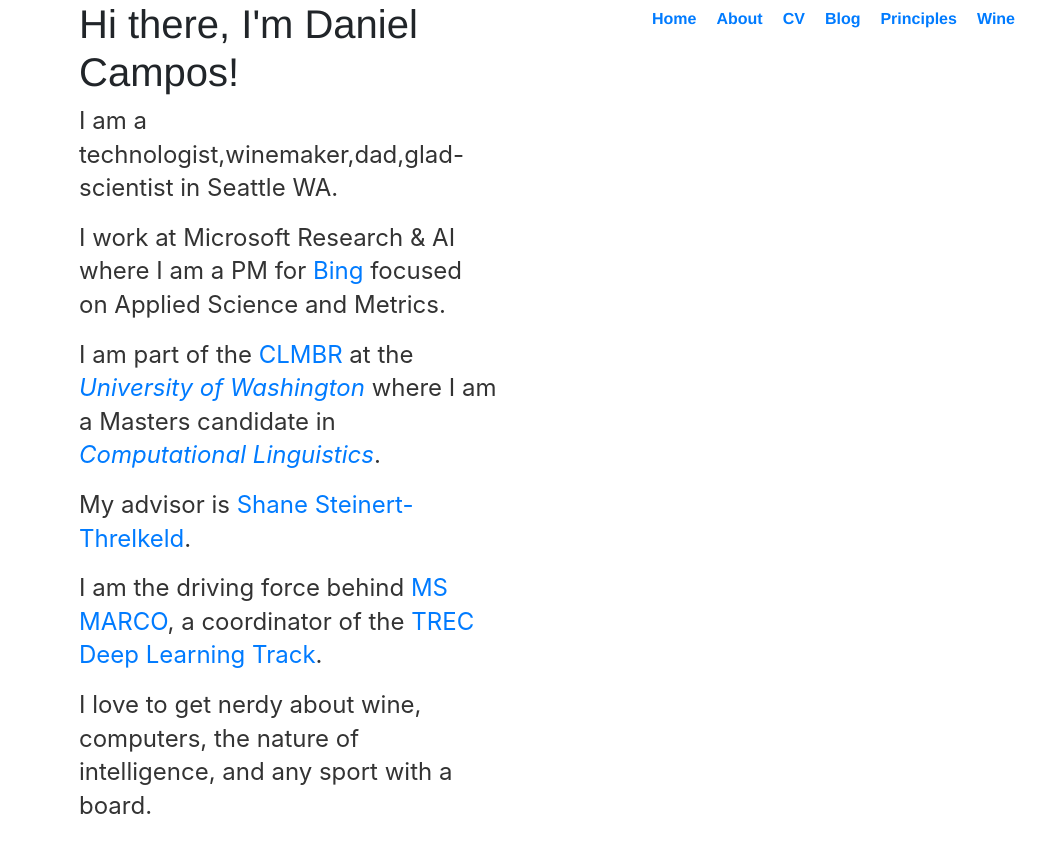
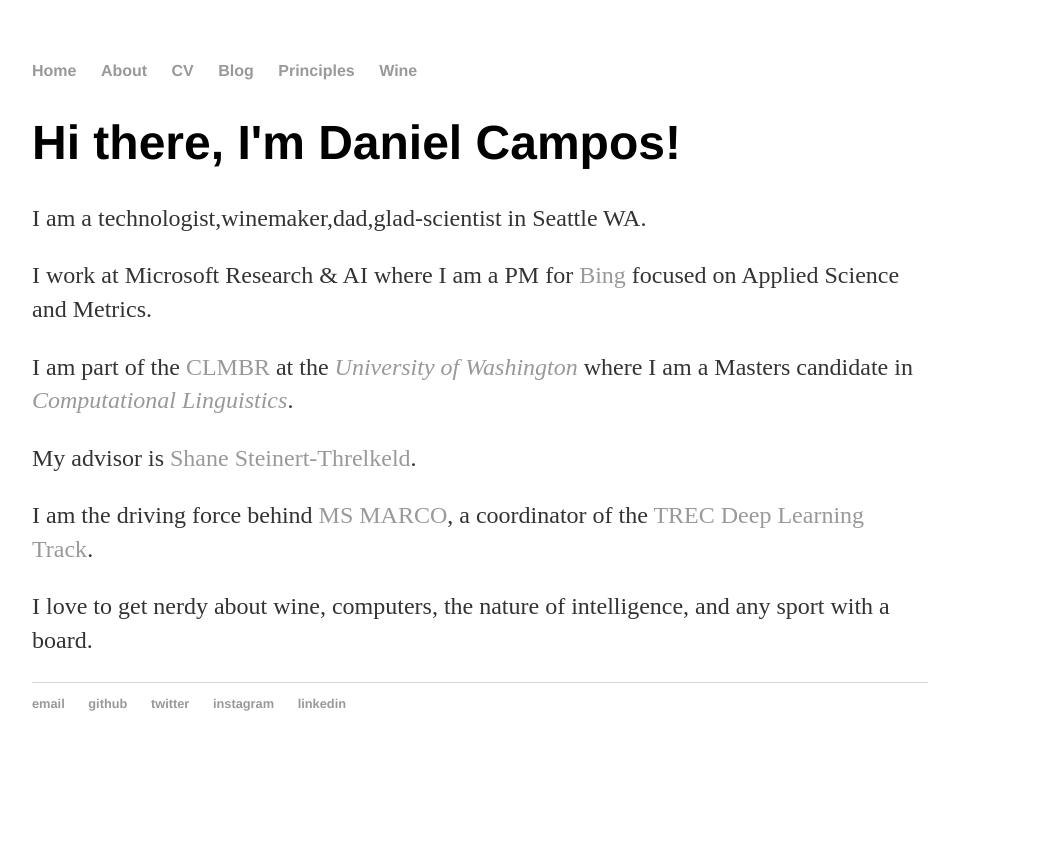
Before and after one commit to spacemanidol/spacemanidol.github.io, a Jekyll site: the page built from index.html, in a window 1280 px wide. Shown: the top 853 px of the page, without its empty margins (160-1206 px from the left). Built offline with Jekyll 4.4.1, drawn with Linux system fonts in a browser that asks for light colours; comment, search, counter and statistics services are not loaded.

Commit message:
Update default.html

```diff
--- a/_layouts/default.html
+++ b/_layouts/default.html
@@ -3,14 +3,13 @@
   <head>
     <title>{{ page.title }}</title>
     <link rel="stylesheet" type="text/css" href="/css/main.css">
+    <!-- Global site tag (gtag.js) - Google Analytics -->
     <script async src="https://www.googletagmanager.com/gtag/js?id=UA-137871770-1"></script>
     <script type="text/javascript" src="https://platform.linkedin.com/badges/js/profile.js" async defer></script>
     <meta charset="utf-8">
-    <meta name="viewport" content="width=device-width, initial-scale=1, shrink-to-fit=no">
-    <link rel="stylesheet" href="https://stackpath.bootstrapcdn.com/bootstrap/4.4.1/css/bootstrap.min.css" integrity="sha384-Vkoo8x4CGsO3+Hhxv8T/Q5PaXtkKtu6ug5TOeNV6gBiFeWPGFN9MuhOf23Q9Ifjh" crossorigin="anonymous">
+    <meta name="viewport" content="width=device-width, initial-scale=1">
     <script src="https://ajax.googleapis.com/ajax/libs/jquery/3.4.1/jquery.min.js"></script>
     <script src="https://cdnjs.cloudflare.com/ajax/libs/popper.js/1.16.0/umd/popper.min.js"></script>
-    <script src="https://stackpath.bootstrapcdn.com/bootstrap/4.4.1/js/bootstrap.min.js" integrity="sha384-wfSDF2E50Y2D1uUdj0O3uMBJnjuUD4Ih7YwaYd1iqfktj0Uod8GCExl3Og8ifwB6" crossorigin="anonymous"></script>
     <script>
       window.dataLayer = window.dataLayer || [];
       function gtag(){dataLayer.push(arguments);}
@@ -18,26 +17,28 @@
       gtag('config', 'UA-137871770-1');
     </script>
   </head>
-  <body id="page-top">
-	<nav class="navbar navbar-expand-lg navbar-dark fixed-top topnav" id="mainNav">
-		<div class="container">
-			<button class="navbar-toggler" type="button" data-toggle="collapse" data-target="#navbarResponsive" aria-controls="navbarResponsive" aria-expanded="false" aria-label="Toggle navigation">
-				<span class="navbar-toggler-icon"></span>
-			</button>
-			<div class="collapse navbar-collapse" id="navbarResponsive">
-				<ul class="navbar-nav ml-auto">
-                        	<li class="nav-item"><a href="/index.html">Home</a></li>
-                        	<li class="nav-item"><a href="/about/index.html">About</a></li>
-                        	<li class="nav-item"><a href="/cv/index.html">CV</a></li>
-                        	<li class="nav-item"><a href="/blog/index.html">Blog</a></li>
-                        	<li class="nav-item"><a href="/principles/index.html">Principles</a></li>
-                        	<li class="nav-item"><a href="/wine/index.html">Wine</a></li>
-                    		</ul>
-                	</div>
-            	</div>
-        </nav>
+  <body>
+    <nav>
+      <ul>
+        <li><a href="/index.html">Home</a></li>
+        <li><a href="/about/index.html">About</a></li>
+        <li><a href="/cv/index.html">CV</a></li>
+        <li><a href="/blog/index.html">Blog</a></li>
+        <li><a href="/principles/index.html">Principles</a></li>
+        <li><a href="/wine/index.html">Wine</a></li>
+      </ul>
+    </nav>
     <div class="container">
       {{ content }}
     </div>
+    <footer>
+      <ul>
+        <li><a href="mailto:spacemanidol@gmail.com">email</a></li>
+        <li><a href="https://github.com/spacemanidol">github</a></li>
+        <li><a href="https://twitter.com/spacemanidol">twitter</a></li>
+        <li><a href="https://www.instagram.com/spacemanidol/">instagram</a></li>
+        <li><a href="https://www.linkedin.com/in/spacemanidol/">linkedin</a></li>
+      </ul>
+    </footer>
   </body>
 </html>
```
